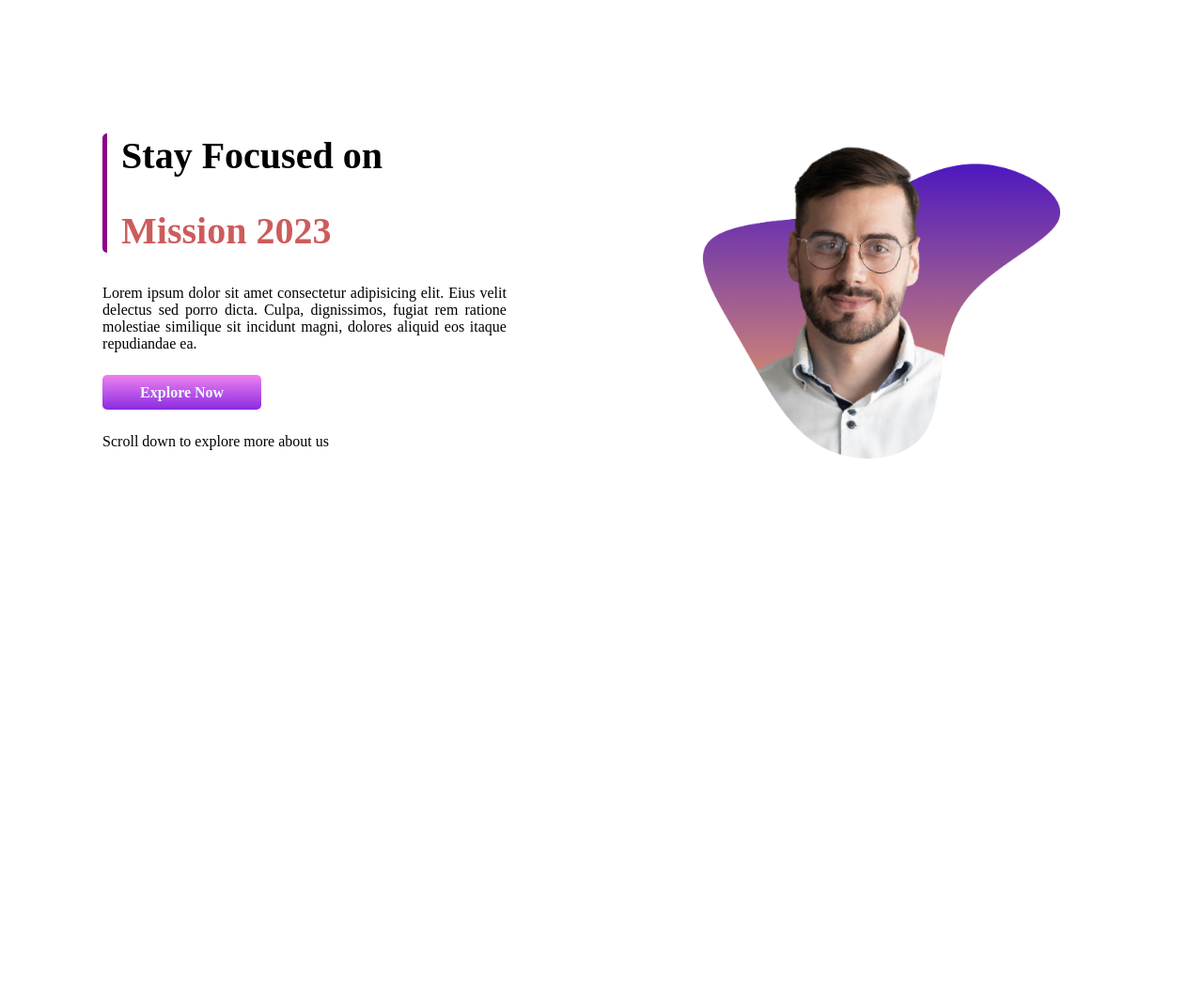
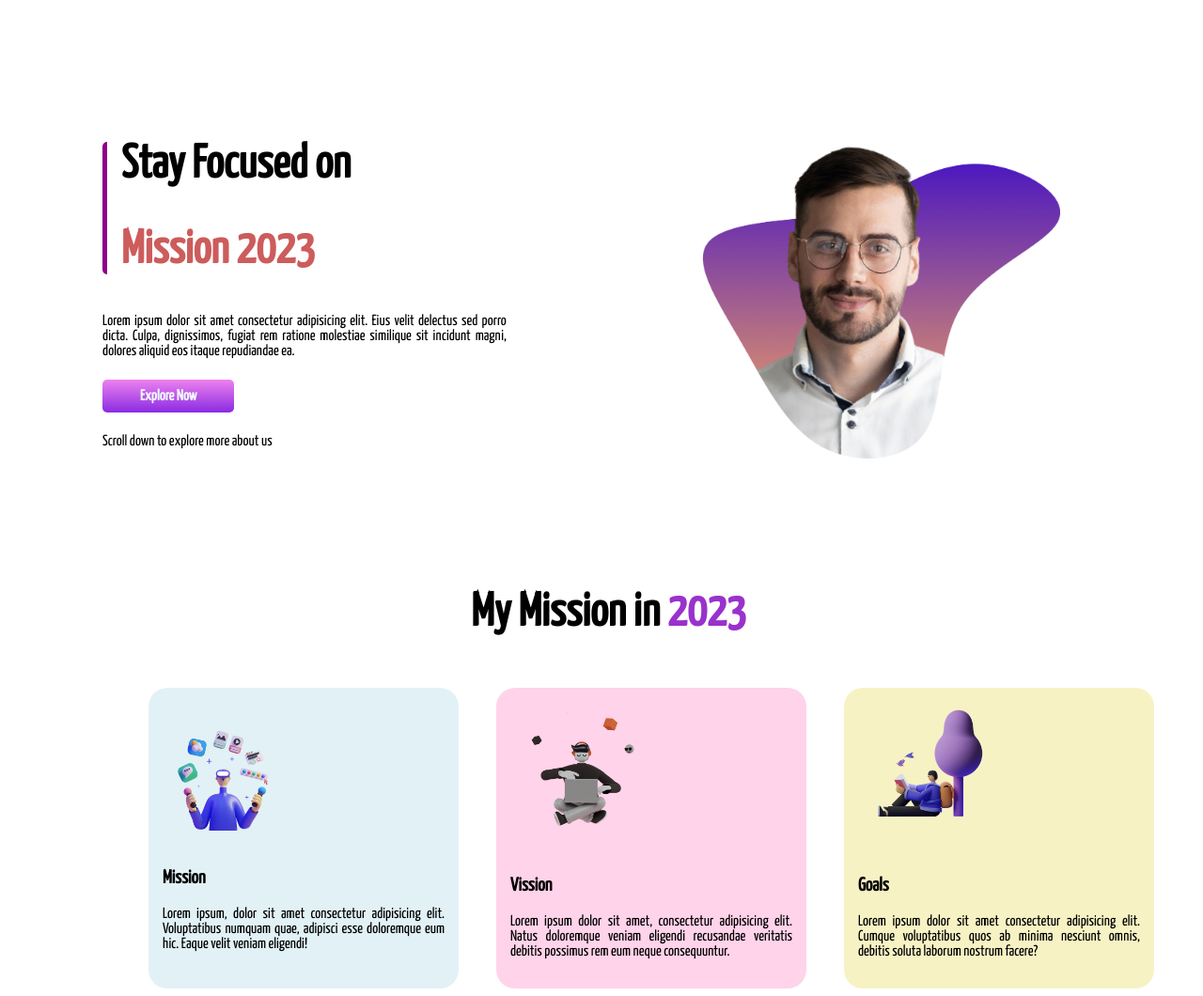
Before and after one commit to Asma27-s/mission-2023, a plain HTML site: page index.html in a window 1280 px wide. Shown: the whole page at 94% size. Before the commit the page ends 800 px from the top, so only its background shows below. Drawn offline with Linux system fonts and the light colour scheme.

Commit message:
added second container

```diff
--- a/index.html
+++ b/index.html
@@ -8,7 +8,7 @@
     <title>Mission 2023</title>
     <link rel="preconnect" href="https://fonts.googleapis.com">
     <link rel="preconnect" href="https://fonts.gstatic.com" crossorigin>
-    <link href="https://fonts.googleapis.com/css2?family=Roboto+Condensed:ital@1&display=swap" rel="stylesheet">
+    <link href="https://fonts.googleapis.com/css2?family=Yanone+Kaffeesatz&display=swap" rel="stylesheet">
     <link rel="stylesheet" href="style.css">
 </head>
 
@@ -31,6 +31,29 @@
             <img src="images/person/person-5.png" alt="">
         </div>
     </section>
+
+    <h1 class="second-heading">My Mission in <span>2023</span></h1>
+    <section>
+        <div class="mission">
+            <img src="images/illustrators/illustrator-1.png" alt="">
+            <h3>Mission</h3>
+            <p>Lorem ipsum, dolor sit amet consectetur adipisicing elit. Voluptatibus numquam quae, adipisci esse
+                doloremque eum hic. Eaque velit veniam eligendi!
+            </p>
+        </div>
+        <div class="vission">
+            <img src="images/illustrators/illustrator-2.png" alt="">
+            <h3>Vission</h3>
+            <p>Lorem ipsum dolor sit amet, consectetur adipisicing elit. Natus doloremque veniam eligendi recusandae
+                veritatis debitis possimus rem eum neque consequuntur.</p>
+        </div>
+        <div class="goals">
+            <img src="images/illustrators/illustrator-3.png" alt="">
+            <h3>Goals</h3>
+            <p>Lorem ipsum dolor sit amet consectetur adipisicing elit. Cumque voluptatibus quos ab minima nesciunt
+                omnis, debitis soluta laborum nostrum facere?</p>
+        </div>
+    </section>
 </body>
 
 </html>
--- a/style.css
+++ b/style.css
@@ -1,11 +1,9 @@
-font-family: 'Roboto Condensed',
 body {
-    font-family: 'Roboto Condensed', sans-serif;
-    margin: 0;
+    font-family: 'Yanone Kaffeesatz', sans-serif;
 }
 
 h1 {
-    font-size: 40px;
+    font-size: 50px;
     padding-left: 15px;
 }
 
@@ -46,3 +44,64 @@ p {
     color: aliceblue;
     font-weight: 600;
 }
+
+.second-heading {
+    text-align: center;
+    padding-bottom: 20px;
+}
+
+h3 {
+    font-size: 20px;
+}
+
+span {
+    color: darkorchid;
+}
+
+.mission img {
+    width: 50%;
+    padding-top: 2px;
+    padding-bottom: 10px;
+
+}
+
+.mission {
+    width: 300px;
+    border: o solid;
+    padding: 15px;
+    border-radius: 20px;
+    background-color: #add8e65b;
+    margin-left: 150px;
+}
+
+.vission img {
+    width: 50%;
+    padding-top: 2px;
+    padding-bottom: 10px;
+
+}
+
+.vission {
+    width: 300px;
+    border: o solid;
+    padding: 15px;
+    border-radius: 20px;
+    background-color: rgba(255, 105, 180, 0.295);
+    margin-left: 40px;
+}
+
+.goals img {
+    width: 50%;
+    padding-top: 2px;
+    padding-bottom: 10px;
+
+}
+
+.goals {
+    width: 300px;
+    border: o solid;
+    padding: 15px;
+    border-radius: 20px;
+    background-color: #f0e68c83;
+    margin-left: 40px;
+}
```
